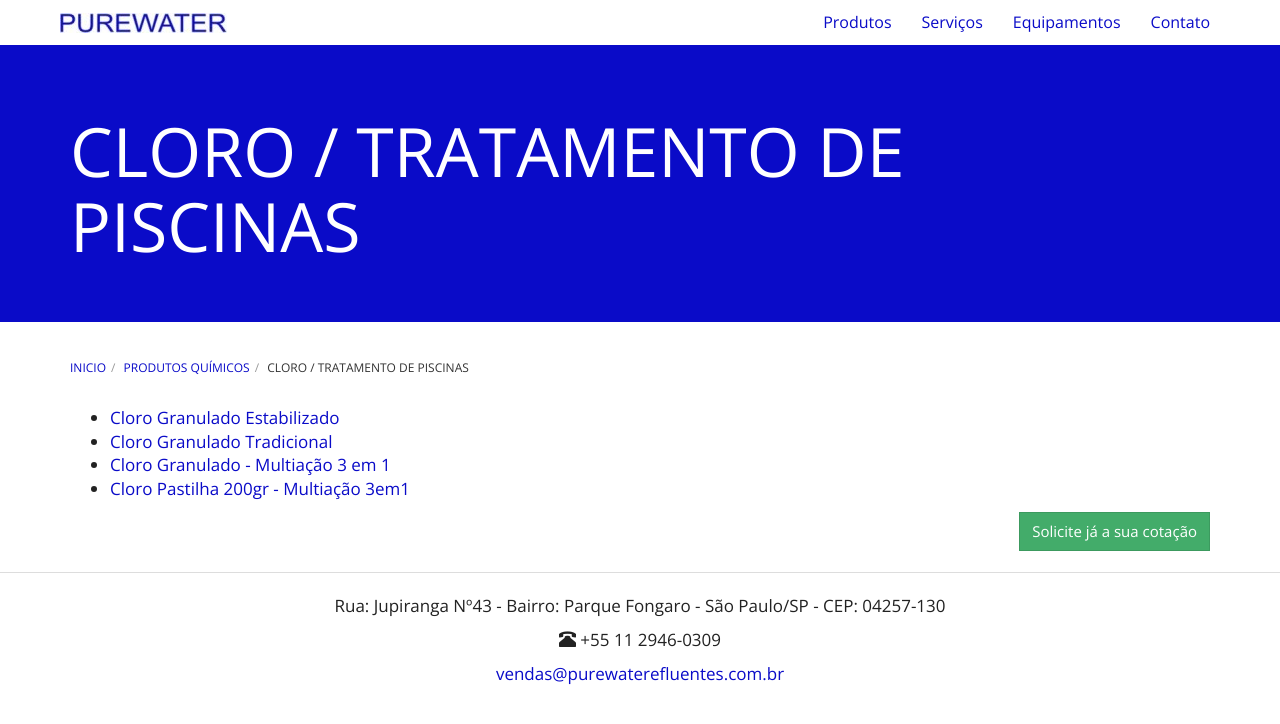
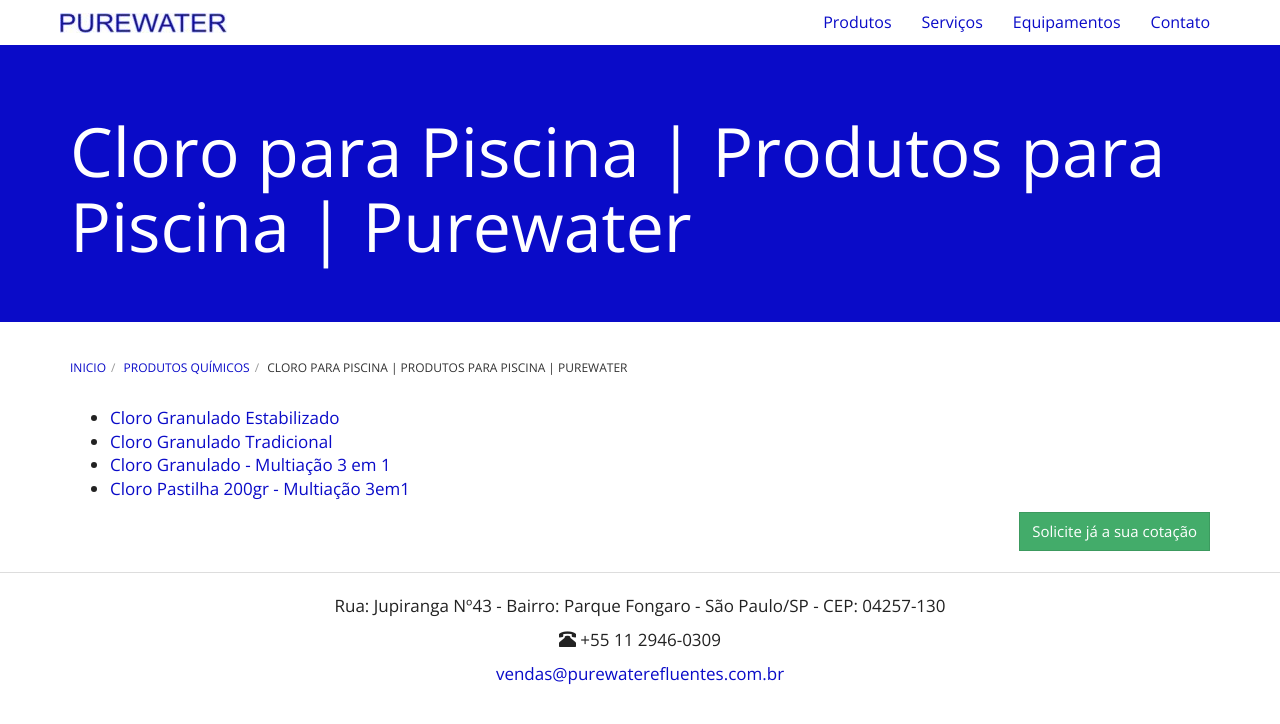
Before and after one commit to purewaterefluentes/purewaterefluentes.github.io, a Jekyll site: the page built from produtos/cloro-para-piscina.md, in a window 1280 px wide. Shown: the top 724 px of the page. Built offline with Jekyll 4.4.1, drawn with Linux system fonts in a browser that asks for light colours; nearby versions of some CDN libraries; library files that are not in the unit come from our copies.

Commit message:
Update cloro-para-piscina.md

```diff
--- a/produtos/cloro-para-piscina.md
+++ b/produtos/cloro-para-piscina.md
@@ -1,6 +1,6 @@
 ---
 layout: contato
-title: CLORO / TRATAMENTO DE PISCINAS
+title: Cloro para Piscina | Produtos para Piscina | Purewater
 subtitle:
 robots: follow
 ---
```
